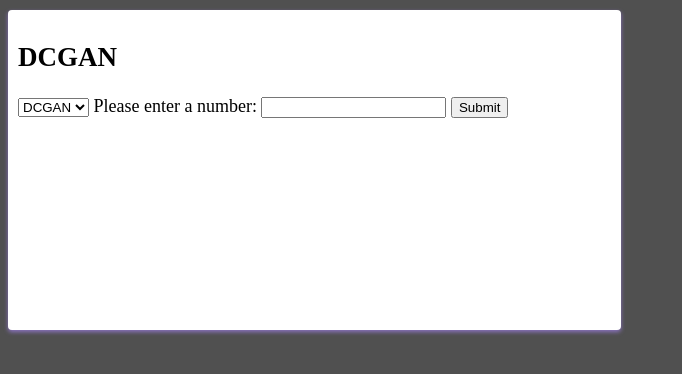
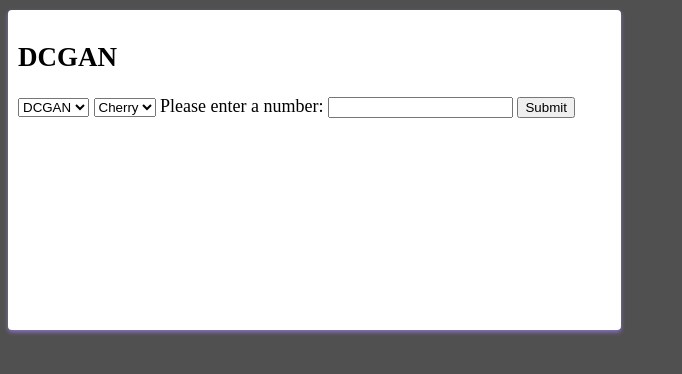
Before and after one commit to jagmeet640/WebApp_GAN, a Flask app: template Webapp/template/home.html in a window 1280 px wide. Shown: the part 83-457 px from the top of the page, without its empty margins (0-682 px from the left). Run offline with Flask 3, Linux system fonts and the light colour scheme; the template is opened without the code that fills it, so the values that code supplies are empty; parts of the project's set-up code (start-up, migrations or seed data) failed here and were passed over.

Commit message:
Update home.html
added dropdown for the different plants

```diff
--- a/Webapp/template/home.html
+++ b/Webapp/template/home.html
@@ -7,15 +7,26 @@
                 <div class="gan-access">
                     <h2>DCGAN</h2>
                     <form method="POST">
+
                         <select id="gan-type" name="GanType">
                             <option name="GanType" value="DCGAN">DCGAN</option>
                             <option name="GanType" value="LSGAN">LSGAN</option>
                             <option name="GanType" value="WGAN">WGAN</option>
                             <option name="GanType" value="BIGAN">BIGAN</option>
                         </select>
+
+                        <select id="plant" name="plant">
+                            <option name="plant" value="Cherry">Cherry</option>
+                            <option name="plant" value="Pepper">Cherry</option>
+                            <option name="plant" value="Potato">Cherry</option>
+                            <option name="plant" value="Strawberry">Cherry</option>
+                            <option name="plant" value="Tomato">Cherry</option>
+                        </select>
+
                         <label for="numberInput">Please enter a number: </label>
                         <input type="number" id="numberInput" name="BatchSize" required>
                         <button type="submit">Submit</button>
+
                     </form>
                 </div>
             </div>
```
